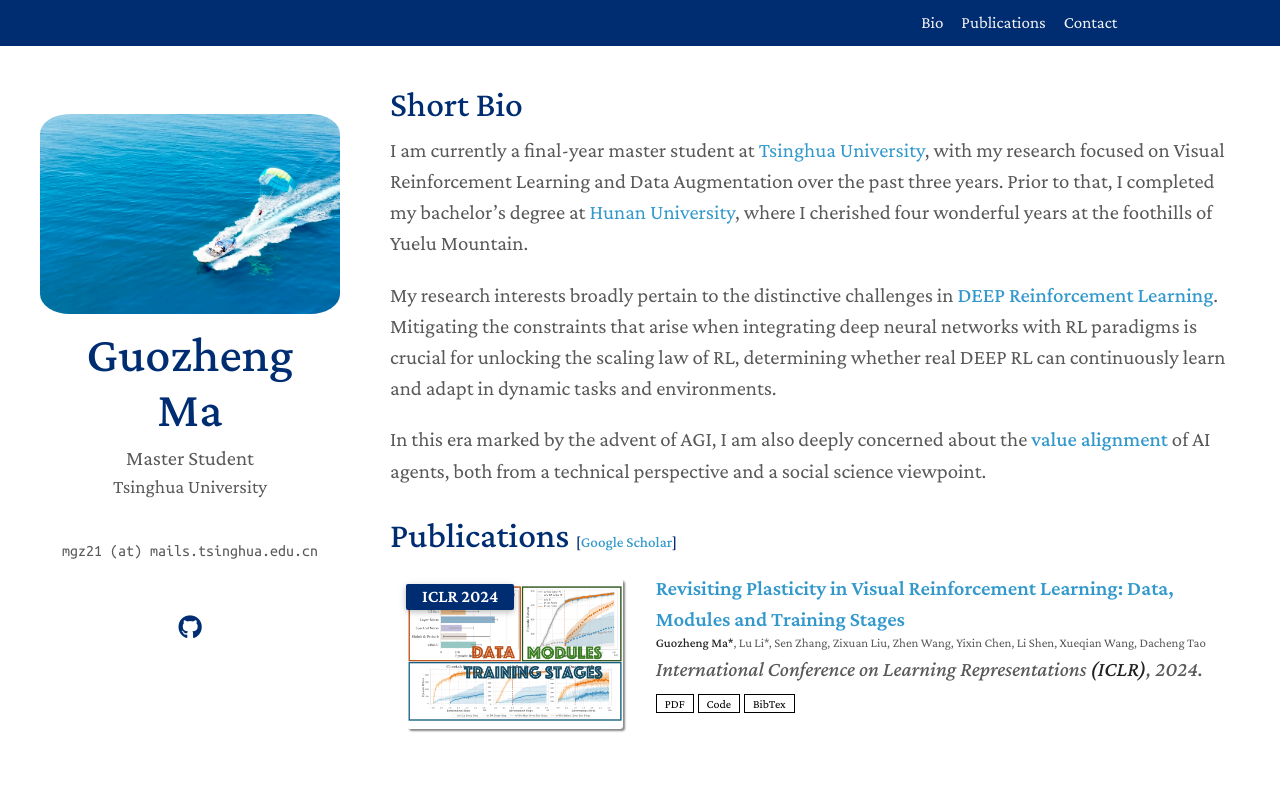
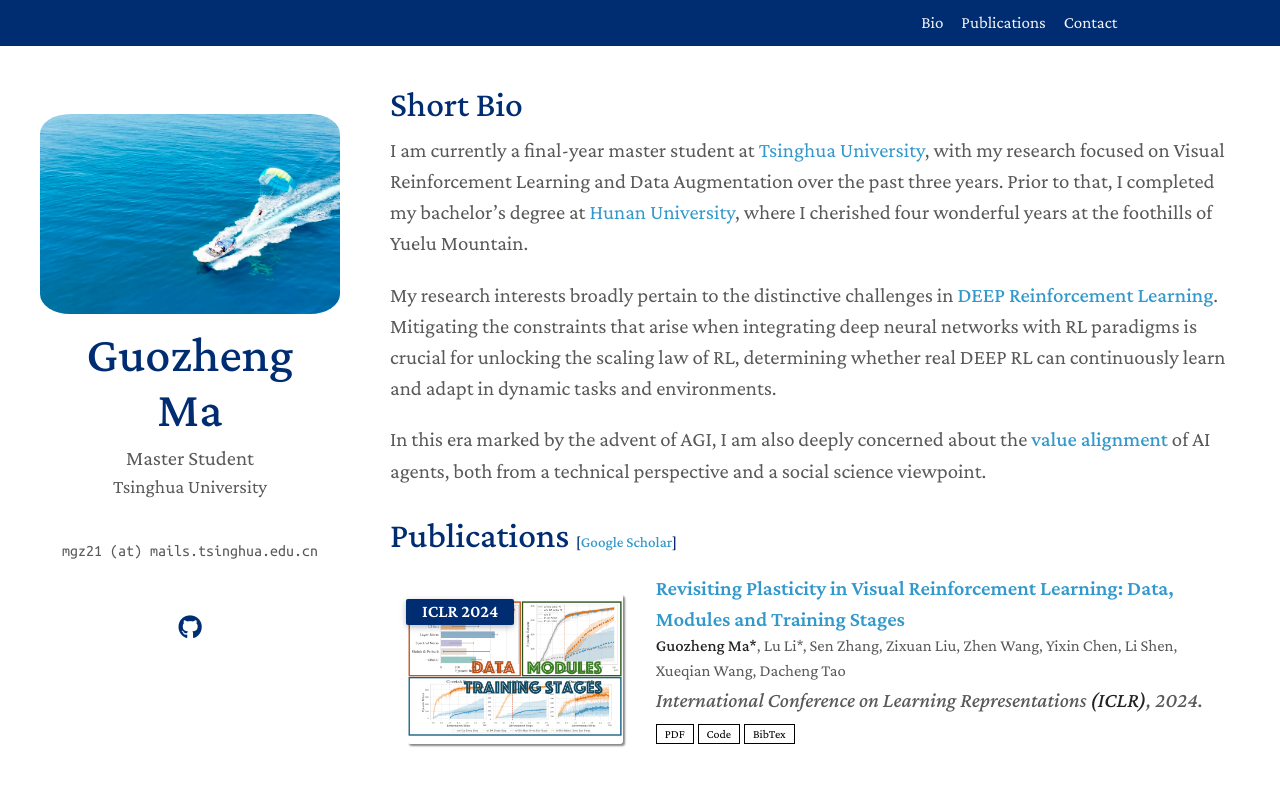
Before and after one commit to Guozheng-Ma/guozheng-ma.github.io, a Jekyll site: the page built from index.md, in a window 1280 px wide. Shown: the top 786 px of the page. Built offline with Jekyll 4.4.1, drawn with Linux system fonts in a browser that asks for light colours; a style sheet for code colours, icons or effects is not loaded.

Commit message:
Update pub.css

```diff
--- a/assets/css/pub.css
+++ b/assets/css/pub.css
@@ -52,11 +52,11 @@ blockquote { background: var(--global-bg-color); border-left: 2px solid var(--gl
 
 .publications ol.bibliography li .author a { border-bottom: 1px var(--global-theme-color); }
 
-.publications ol.bibliography li .author { font-size: 0.8rem; }
+.publications ol.bibliography li .author { font-size: 80%; }
 
 .publications ol.bibliography li .author a:hover { border-bottom-style: solid; text-decoration: none; }
 
-.publications ol.bibliography li .author > em { border-bottom: 1px solid; font-style: normal; font-size: 0.8rem; }
+.publications ol.bibliography li .author > em { border-bottom: 1px solid; font-style: normal; font-size: 80%; }
 
 .publications ol.bibliography li .links a.btn { color: #000000; border: 1px solid #000000; padding-left: 0.5rem; padding-right: 0.5rem; padding-top: 0.1rem; padding-bottom: 0.1rem; }
 
```
